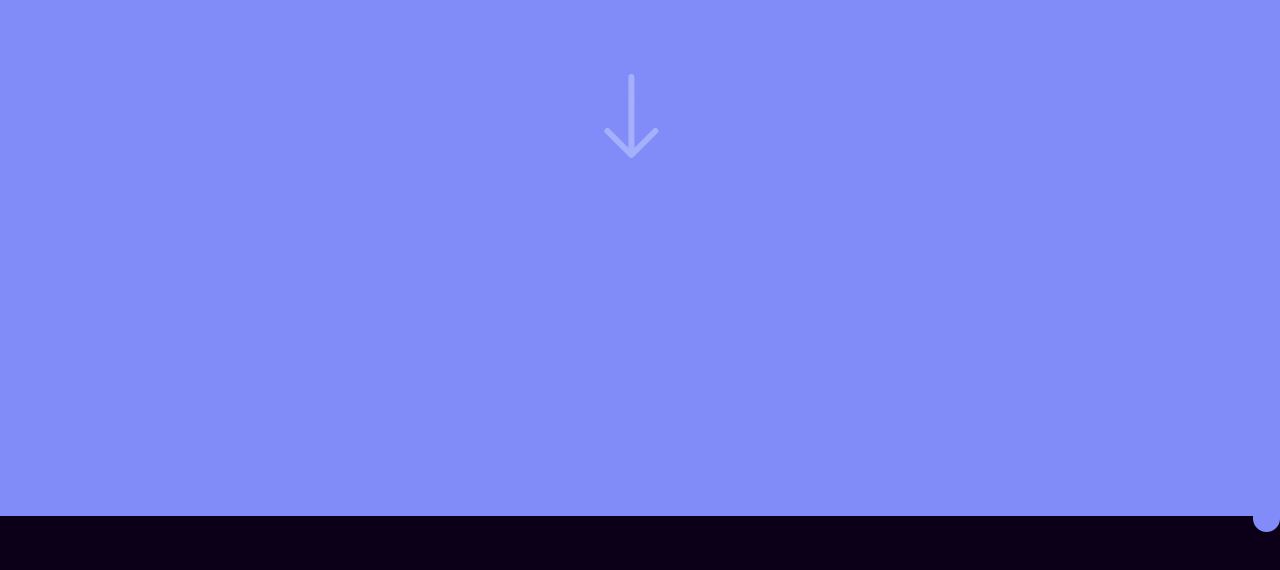
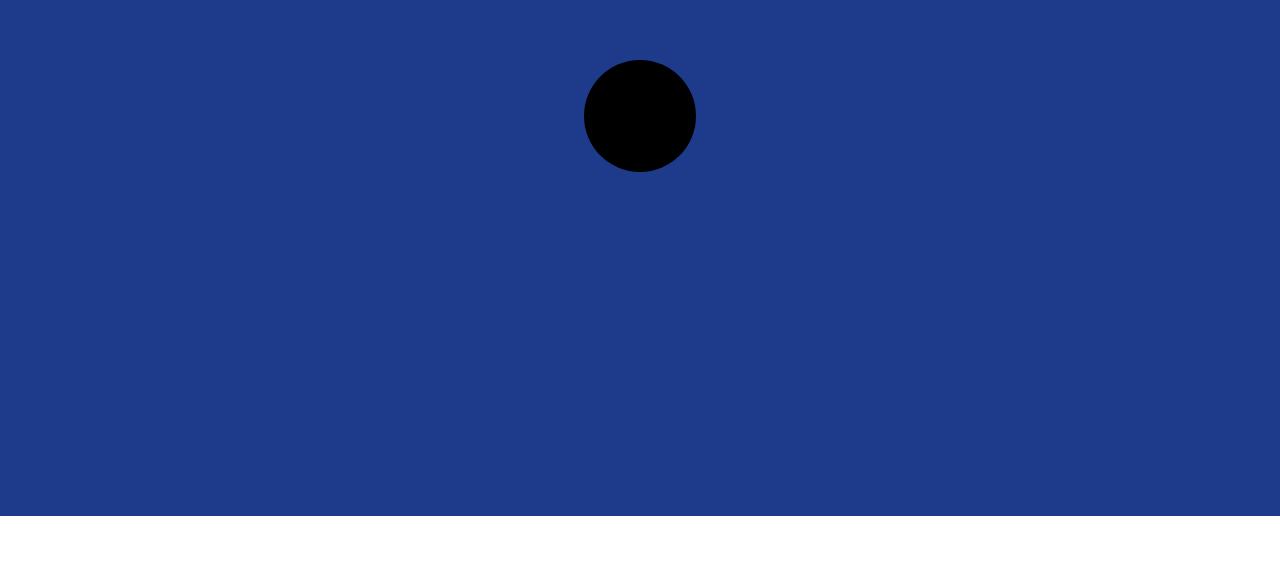
Before and after one commit to fbold/fbold.github.io, a React (Create React App) app: page /the-giga-gathering in a window 1280 px wide. Shown: the part 284-854 px from the top of the page. After the commit the page ends 800 px from the top, so only its background shows below. Built offline with nearby package versions, Linux system fonts and the light colour scheme; the HTML template or start-up script is replaced by a standard one.

Commit message:
added gathering page

```diff
--- a/src/App.js
+++ b/src/App.js
@@ -3,6 +3,7 @@ import Home from "./views/Home"
 import ExpandedInfo from "./views/ExpandedInfo"
 import routes from "./routes"
 import text from "./text"
+import TheGigaGathering from "./events/TheGigaGathering"
 
 const App = () => {
   return (
@@ -13,6 +14,9 @@ const App = () => {
             <ExpandedInfo extendedInfoObject={project}></ExpandedInfo>
           </Route>
         ))}
+        <Route path="/the-giga-gathering">
+          <TheGigaGathering/>
+        </Route>
         <Route path="/">
           <Home />
         </Route>
--- /dev/null
+++ b/src/events/TheGigaGathering.js
@@ -0,0 +1,52 @@
+import { useCallback, useState } from "react"
+
+const COUNT = 30
+
+const TheGigaGathering = () => {
+  const [locked, setLocked] = useState(true)
+  const [locks, setLocks] = useState(new Array(COUNT).fill(1))
+
+  const unlock = () => {
+    setLocks(new Array(COUNT).fill(!locked))
+    setLocked((c) => !c)
+  }
+
+  return (
+    <div className="w-full bg-gray-900">
+      <div className="absolute top-0 h-1/2 w-full bg-blue-900"></div>
+      <div className="absolute bottom-0 h-1/2 w-full bg-blue-900"></div>
+      <button
+        onClick={unlock}
+        className="absolute z-20 top-1/2 left-1/2 block transform -translate-x-1/2 -translate-y-1/2 w-28 h-28 rounded-full bg-black"
+      ></button>
+      <div className="z-10 absolute w-full h-full flex items-center justify-center">
+        {locks.map((locked, i) => {
+          const rotation = Math.round(((i + 1) / COUNT) * 360 * 1000) / 1000
+          return (
+            <div
+              key={i}
+              className={`absolute z-10 bg-black rounded-md border-t-4 border-yellow-700 transform transition-transform duration-500 ${
+                locked ? "translate-y-0" : "-translate-y-3/4"
+              }`}
+              style={{
+                height: "100px",
+                width: "30px",
+                rotate: `${rotation}deg`,
+                transitionDelay: `${i / 10}s`,
+              }}
+            ></div>
+          )
+        })}
+
+        <div
+          className={`absolute z-0 block transform transition-transform duration-500 scale-0 h-screen rounded-full bg-yellow-700 ${
+            !locked && "scale-5"
+          }`}
+          style={{ transitionDelay: "4s" }}
+        ></div>
+      </div>
+    </div>
+  )
+}
+
+export default TheGigaGathering
--- a/src/routes/index.js
+++ b/src/routes/index.js
@@ -24,6 +24,10 @@ const routes = [
     path: '/into-erebus',
     textObject: text.projects.into_erebus
   },
+  {
+    path: '/giga-gathering-2023',
+    textObject: text.projects.into_erebus
+  },
 
 ]
 
--- a/tailwind.config.js
+++ b/tailwind.config.js
@@ -1,71 +1,101 @@
 module.exports = {
   purge: {
-    content: ['./dist/**/*.html', './src/**/*.{js,jsx,ts,tsx,vue}'],
+    content: ["./dist/**/*.html", "./src/**/*.{js,jsx,ts,tsx,vue}"],
     options: {
-      safelist: [ 'bg-indigo-200', 'bg-indigo-300', 'bg-indigo-400', 'bg-indigo-500', 'bg-indigo-600', 'bg-indigo-700', 'bg-indigo-800',
-                  'opacity-10', 'o-20', 'o-30', 'o-40', 'o-50', 'rounded-b-full', 'rounded-t-full', 'col-span-1', 'col-span-2', 'col-span-3',
-                  'z-0', 'z-10', 'z-20', 'z-30', 'z-40', 'md:col-span-1', 'md:col-span-2', 'md:col-span-3','lg:col-span-1', 'lg:col-span-2', 'lg:col-span-3']
+      safelist: [
+        "bg-indigo-200",
+        "bg-indigo-300",
+        "bg-indigo-400",
+        "bg-indigo-500",
+        "bg-indigo-600",
+        "bg-indigo-700",
+        "bg-indigo-800",
+        "opacity-10",
+        "o-20",
+        "o-30",
+        "o-40",
+        "o-50",
+        "rounded-b-full",
+        "rounded-t-full",
+        "col-span-1",
+        "col-span-2",
+        "col-span-3",
+        "z-0",
+        "z-10",
+        "z-20",
+        "z-30",
+        "z-40",
+        "md:col-span-1",
+        "md:col-span-2",
+        "md:col-span-3",
+        "lg:col-span-1",
+        "lg:col-span-2",
+        "lg:col-span-3",
+      ],
     },
   },
   darkMode: false, // or 'media' or 'class'
   theme: {
     borderWidth: {
-      DEFAULT: '1px',
-      '0': '0',
-      '2': '2px',
-      '3': '3px',
-      '4': '4px',
-      '6': '6px',
-      '8': '8px',
-      '10': '10px',
-      '20': '20px'
+      DEFAULT: "1px",
+      0: "0",
+      2: "2px",
+      3: "3px",
+      4: "4px",
+      6: "6px",
+      8: "8px",
+      10: "10px",
+      20: "20px",
     },
     extend: {
       colors: {
-        'purple': {
-          'dark': '#26004c',
-          'darker': '#190033',
-          'even-darker': '#0c0019'
+        purple: {
+          dark: "#26004c",
+          darker: "#190033",
+          "even-darker": "#0c0019",
         },
-        'indigo': {
-          'dark': '#373c63',
-          'darker': '#292d4a',
-          'even-darker': '#1b1e31',
-          'even-darker2': '#0d0f18'
-        }
+        indigo: {
+          dark: "#373c63",
+          darker: "#292d4a",
+          "even-darker": "#1b1e31",
+          "even-darker2": "#0d0f18",
+        },
       },
       height: {
-        '200': '35rem',
-        'full1.5': '150%',
-        'full2': '200%',
-        'full2.5': '250%',
-        'full3': '300%',
+        200: "35rem",
+        "full1.5": "150%",
+        full2: "200%",
+        "full2.5": "250%",
+        full3: "300%",
       },
       width: {
-        'full1.1': '110%',
-        'full1.5': '150%',
-        'full2': '200%',
-        'full2.5': '250%',
+        "full1.1": "110%",
+        "full1.5": "150%",
+        full2: "200%",
+        "full2.5": "250%",
       },
       margin: {
-        '-14p': '-14px',
-        '100': '25rem',
-        '120': '27.5rem',
-        '130': '30rem',
-        '0.25': '0.062rem',
-        '0.2': '0.02rem',
+        "-14p": "-14px",
+        100: "25rem",
+        120: "27.5rem",
+        130: "30rem",
+        0.25: "0.062rem",
+        0.2: "0.02rem",
+      },
+      scale: {
+        500: "5",
       },
       transitionProperty: {
-        'height': 'height'
-      }
+        height: "height",
+      },
     },
   },
   variants: {
     width: ["responsive", "hover", "focus"],
     height: ["responsive", "hover", "focus"],
     extend: {
-      borderWidth: ['hover', 'focus'],
-      margin: ['hover'],
+      borderWidth: ["hover", "focus"],
+      margin: ["hover"],
     },
   },
   plugins: [],
```
Also changed, not shown: 1 other file (tests, documents, lock files or other folders).
